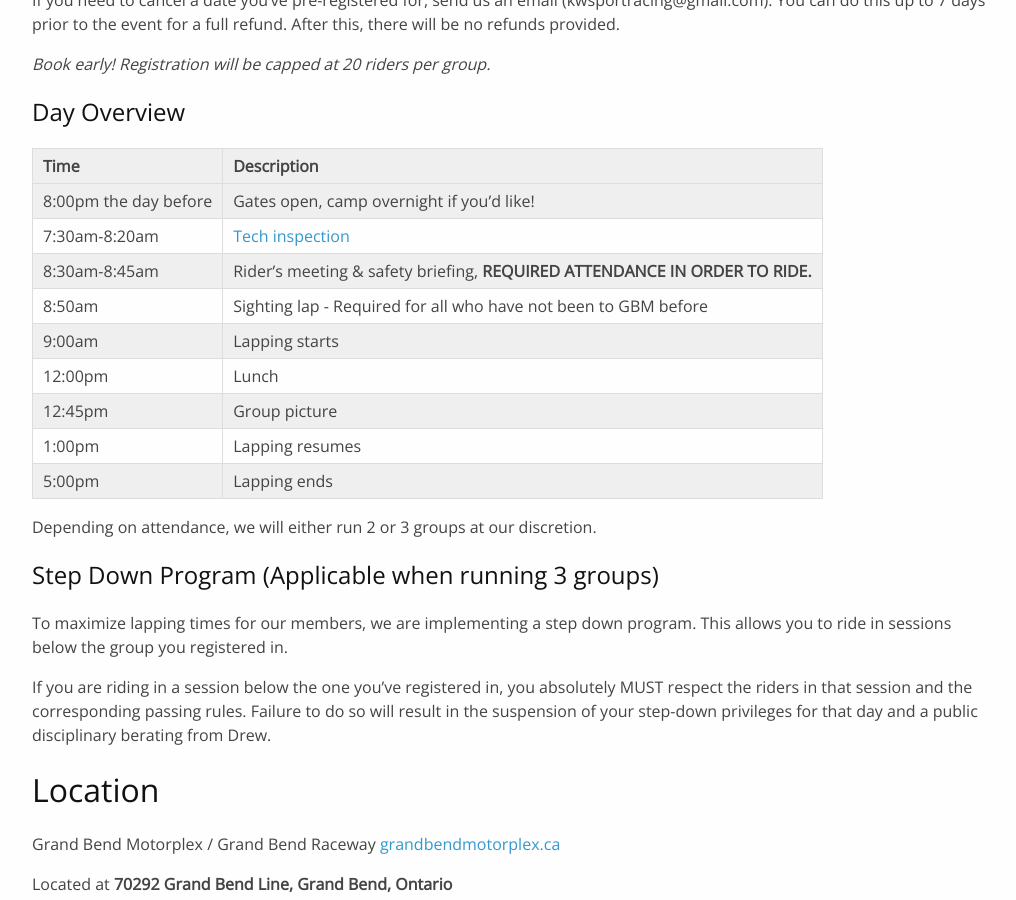
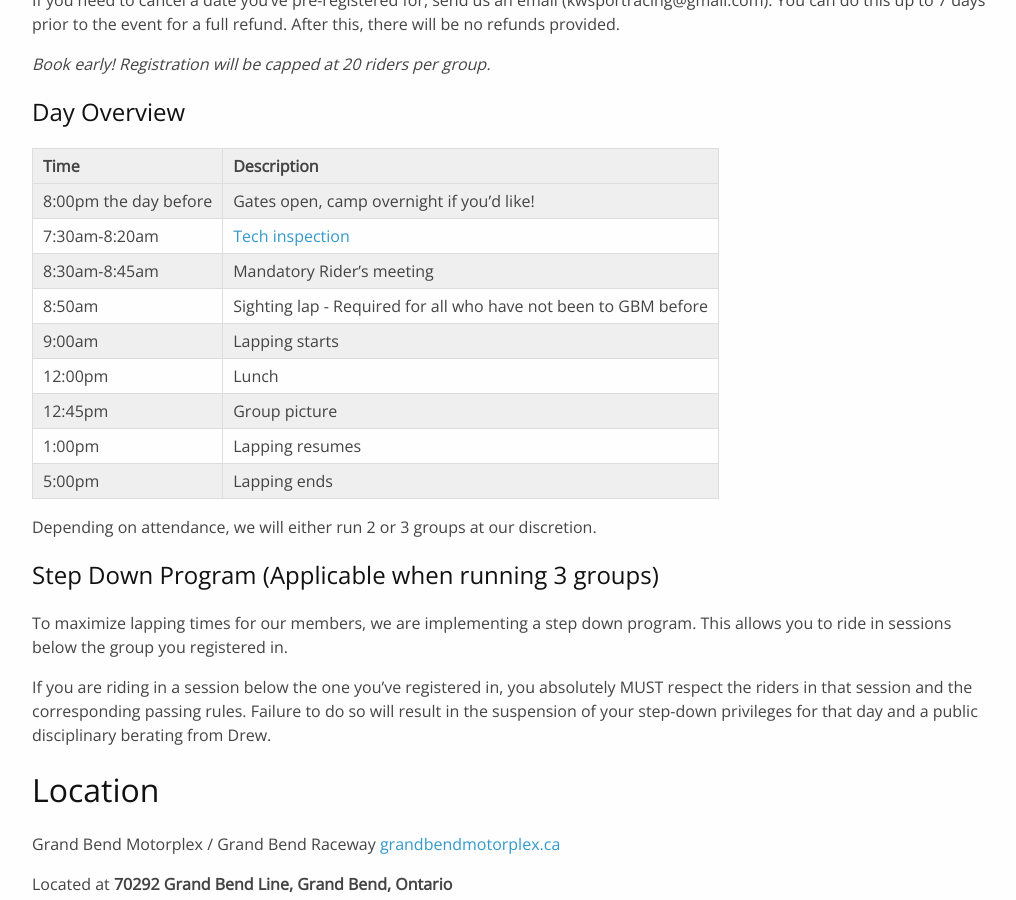
Before and after one commit to kwsportracing/site, a Jekyll site: the page built from docs/dates.md, in a window 1280 px wide and 900 px high, scrolled down 799 px. Shown: the whole window, without its empty margins (128-1144 px from the left). Built offline with Jekyll 4.4.1, drawn with Linux system fonts in a browser that asks for light colours; nearby versions of some CDN libraries.

Commit message:
Update dates.md
Reworded riders meeting

```diff
--- a/docs/dates.md
+++ b/docs/dates.md
@@ -38,7 +38,7 @@ If you need to cancel a date you've pre-registered for, send us an email (kwspor
 |-----------------------|------------------------------------------------------------------------------|
 | 8:00pm the day before | Gates open, camp overnight if you'd like!                                    |
 | 7:30am-8:20am         | [Tech inspection](/rules/)                                                   |
-| 8:30am-8:45am         | Rider's meeting & safety briefing, **REQUIRED ATTENDANCE IN ORDER TO RIDE.** |
+| 8:30am-8:45am         | Mandatory Rider's meeting                                                    |
 | 8:50am                | Sighting lap - Required for all who have not been to GBM before              |
 | 9:00am                | Lapping starts                                                               |
 | 12:00pm               | Lunch                                                                        |
```
